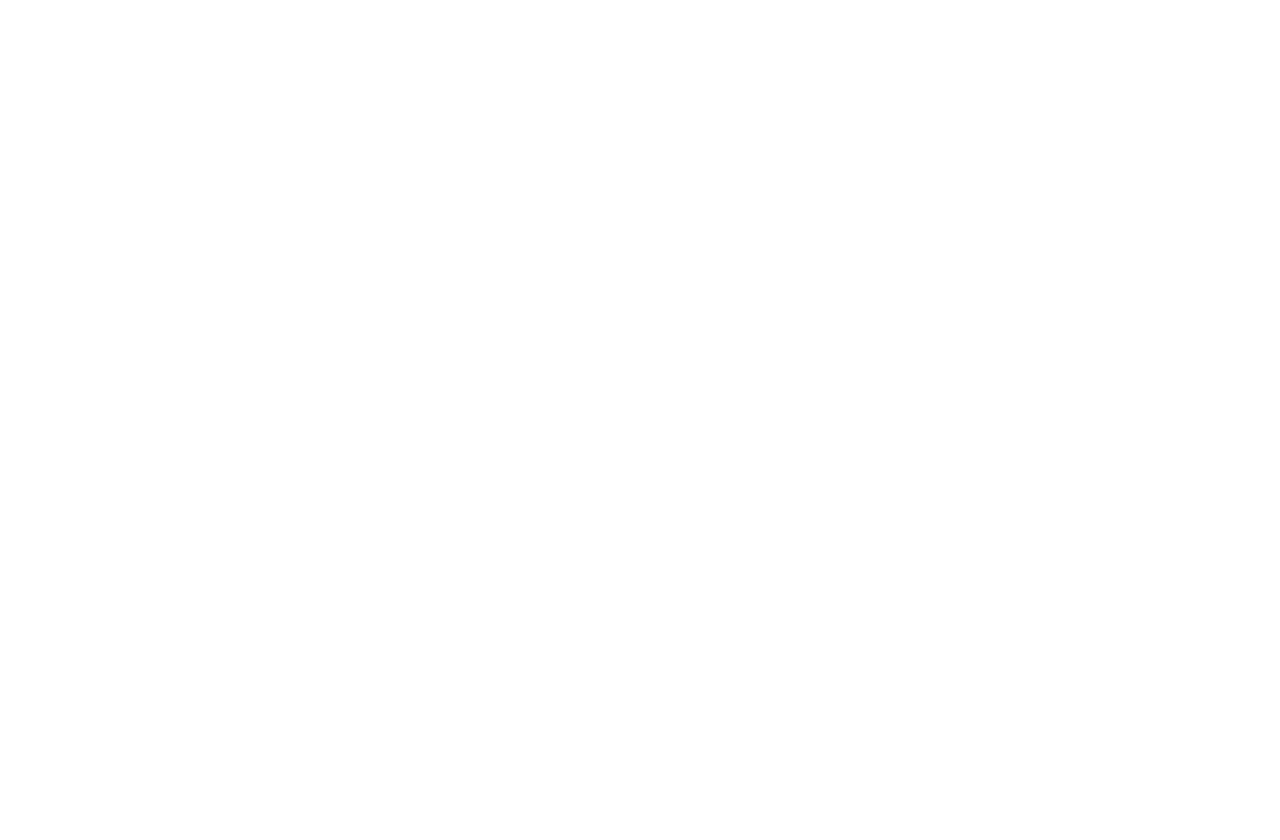
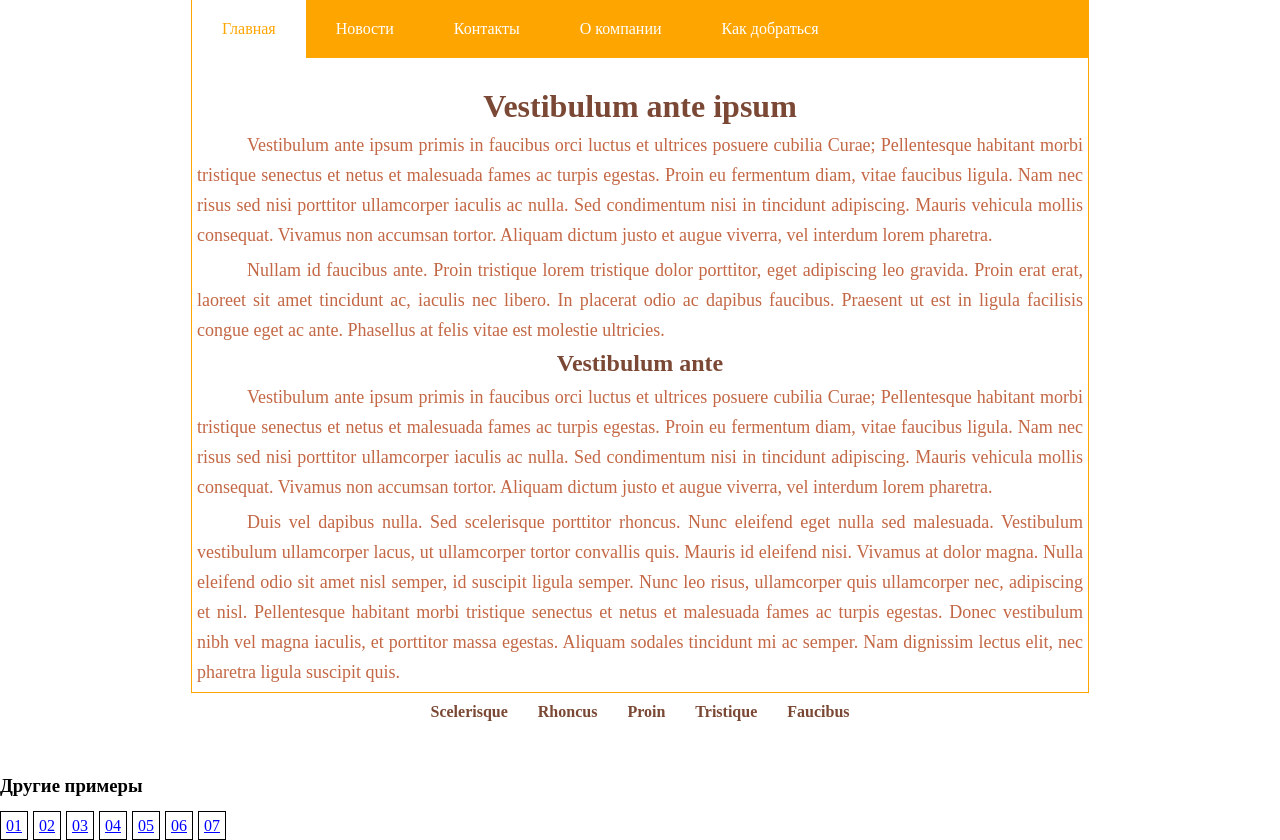
Before and after one commit to kroobeet/layouts-html-css, a plain HTML site: page LAYOUTS/lessons/lesson_07/08/index.html in a window 1280 px wide. Before the commit the page ends 800 px from the top, so only its background shows below. Drawn offline with Linux system fonts and the light colour scheme.

Commit message:
added 08 in lesson 07

```diff
--- a/LAYOUTS/lessons/lesson_07/08/index.html
+++ b/LAYOUTS/lessons/lesson_07/08/index.html
@@ -1,10 +1,69 @@
-<!DOCTYPE html>
+<!doctype html>
 <html lang="en">
 <head>
     <meta charset="UTF-8">
-    <title>Title</title>
+    <meta name="viewport"
+          content="width=device-width, user-scalable=no, initial-scale=1.0, maximum-scale=1.0, minimum-scale=1.0">
+    <meta http-equiv="X-UA-Compatible" content="ie=edge">
+    <link rel="stylesheet" href="style.css">
+    <title>08</title>
 </head>
 <body>
+    <div class="wrapper">
+        <div class="content">
+            <div class="menu_1">
+                <ul>
+                    <li><a class="active" href="#">Главная</a></li>
+                    <li><a href="#">Новости</a></li>
+                    <li><a href="#">Контакты</a></li>
+                    <li><a href="#">О компании</a></li>
+                    <li><a href="#">Как добраться</a></li>
+                </ul>
+                <div class="clearfix"></div>
+            </div>
+            <h1>Vestibulum ante ipsum</h1>
+            <p>
+                Vestibulum ante ipsum primis in faucibus orci luctus et ultrices posuere cubilia Curae; Pellentesque habitant morbi tristique senectus et netus et malesuada fames ac turpis egestas. Proin eu fermentum diam, vitae faucibus ligula. Nam nec risus sed nisi porttitor ullamcorper iaculis ac nulla. Sed condimentum nisi in tincidunt adipiscing. Mauris vehicula mollis consequat. Vivamus non accumsan tortor. Aliquam dictum justo et augue viverra, vel interdum lorem pharetra.
+            </p>
+            <p>
+                Nullam id faucibus ante. Proin tristique lorem tristique dolor porttitor, eget adipiscing leo gravida. Proin erat erat, laoreet sit amet tincidunt ac, iaculis nec libero. In placerat odio ac dapibus faucibus. Praesent ut est in ligula facilisis congue eget ac ante. Phasellus at felis vitae est molestie ultricies.
+            </p>
+            <h2>Vestibulum ante</h2>
+            <p>
+                Vestibulum ante ipsum primis in faucibus orci luctus et ultrices posuere cubilia Curae; Pellentesque habitant morbi tristique senectus et netus et malesuada fames ac turpis egestas. Proin eu fermentum diam, vitae faucibus ligula. Nam nec risus sed nisi porttitor ullamcorper iaculis ac nulla. Sed condimentum nisi in tincidunt adipiscing. Mauris vehicula mollis consequat. Vivamus non accumsan tortor. Aliquam dictum justo et augue viverra, vel interdum lorem pharetra.
+            </p>
+            <p>
+                Duis vel dapibus nulla. Sed scelerisque porttitor rhoncus. Nunc eleifend eget nulla sed malesuada. Vestibulum vestibulum ullamcorper lacus, ut ullamcorper tortor convallis quis. Mauris id eleifend nisi. Vivamus at dolor magna. Nulla eleifend odio sit amet nisl semper, id suscipit ligula semper. Nunc leo risus, ullamcorper quis ullamcorper nec, adipiscing et nisl. Pellentesque habitant morbi tristique senectus et netus et malesuada fames ac turpis egestas. Donec vestibulum nibh vel magna iaculis, et porttitor massa egestas. Aliquam sodales tincidunt mi ac semper. Nam dignissim lectus elit, nec pharetra ligula suscipit quis.
+            </p>
+        </div>
+        <div class="footer">
+            <div>
+                <ul>
+                    <li>Scelerisque</li>
+                    <li>Rhoncus</li>
+                    <li>Proin</li>
+                    <li>Tristique</li>
+                    <li>Faucibus</li>
+                </ul>
+            </div>
+        </div>
+        <div class="clearfix"></div>
 
+
+
+        <!-- MENU -->
+        <h3>Другие примеры</h3>
+        <div class="menu">
+            <ul>
+                <li><a href="../01/index.html">01</a></li>
+                <li><a href="../02/index.html">02</a></li>
+                <li><a href="../03/index.html">03</a></li>
+                <li><a href="../04/index.html">04</a></li>
+                <li><a href="../05/index.html">05</a></li>
+                <li><a href="../06/index.html">06</a></li>
+                <li><a href="../07/index.html">07</a></li>
+            </ul>
+        </div>
+    </div>
 </body>
 </html>
--- a/LAYOUTS/lessons/lesson_07/08/style.css
+++ b/LAYOUTS/lessons/lesson_07/08/style.css
@@ -0,0 +1,134 @@
+* {
+    padding: 0;
+    margin: 0;
+}
+
+.clearfix {
+    clear: both;
+}
+
+.wrapper {
+    text-align: center;
+}
+
+.content {
+    width: 70%;
+    border: 1px solid orange;
+    border-top: 0;
+    display: inline-block;
+}
+
+.footer {
+    text-align: center;
+}
+
+div.footer > div {
+    display: inline-block;
+}
+
+h1, h2 {
+    color: #7a4834;
+    text-align: center;
+}
+
+p {
+    color: #c36745;
+    line-height: 30px;
+    margin: 5px;
+    font-size: 18px;
+    text-align: justify;
+}
+
+p:first-letter {
+    margin-left: 50px;
+}
+
+/* MENU_1 */
+.menu_1 ul, .footer ul{
+    list-style-type: none;
+}
+
+.menu_1 {
+    background-color: orange;
+    text-align: left;
+    margin-bottom: 30px;
+}
+
+.menu_1 ul li {
+    float: left;
+}
+/*.menu_1 li:not(:first-child) {
+    padding-left: 30px;
+}*/
+
+.menu_1 a {
+    color: white;
+    display: block;
+    padding: 20px 30px 20px 30px;
+    text-decoration: none;
+}
+
+.menu_1 a:hover {
+    background-color: white;
+    color: orange;
+}
+
+.menu_1 a.active {
+    background-color: white;
+    color: orange;
+}
+
+.footer {
+    margin-top: 10px;
+    margin-bottom: 50px;
+}
+
+.footer ul li {
+    float: left;
+    color: #7a4834;
+    font-weight: bold;
+}
+
+.footer ul li:hover {
+    color: black;
+    text-decoration: underline;
+    cursor: pointer;
+}
+
+.footer li:not(:first-child) {
+    margin-left: 30px;
+}
+
+/* MENU */
+h3 {
+    text-align: left;
+}
+
+.menu ul {
+    list-style-type: none;
+}
+
+.menu ul li {
+    float: left;
+}
+
+.menu li:not(:first-child) {
+    margin-left: 5px;
+}
+
+.menu a {
+    border: 1px solid black;
+    padding: 5px;
+}
+
+.menu a {
+    color: blue;
+}
+
+.menu a:hover {
+    color: red;
+}
+
+.menu {
+    margin-top: 20px;
+}
```
